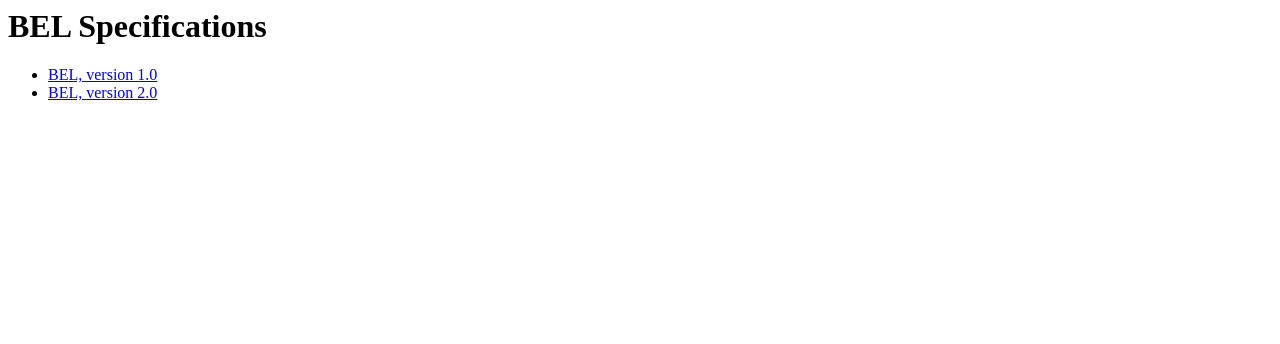
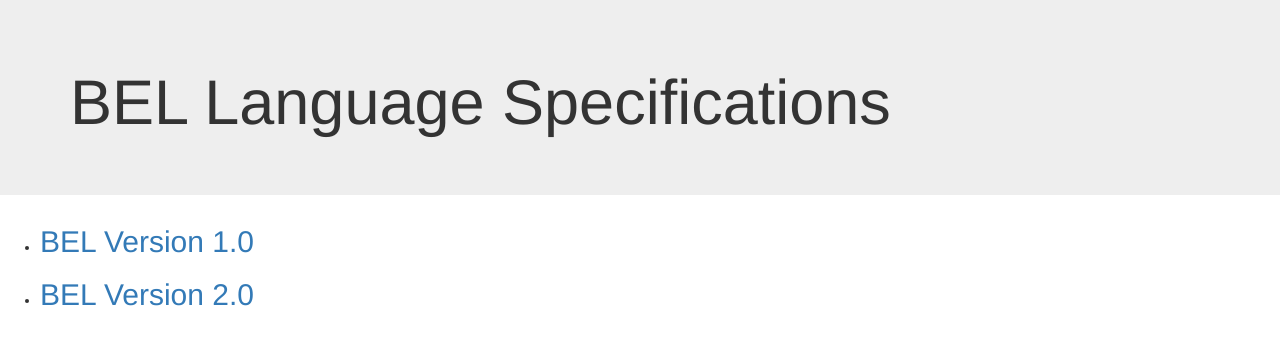
Before and after one commit to OpenBEL/language, a plain HTML site: page index.html in a window 1280 px wide. Drawn offline with nearby package versions, Linux system fonts and the light colour scheme.

Commit message:
Updated landing page

```diff
--- a/index.html
+++ b/index.html
@@ -1,12 +1,42 @@
-<html>
+<!DOCTYPE html>
+<html lang="en">
   <head>
-    <title>BEL Specifications</title>
+    <meta charset="utf-8">
+    <meta http-equiv="X-UA-Compatible" content="IE=edge">
+    <meta name="viewport" content="width=device-width, initial-scale=1">
+    <!-- The above 3 meta tags *must* come first in the head; any other head content must come *after* these tags -->
+    <title>BEL Language Specifications</title>
+
+    <!-- Bootstrap -->
+    <!-- Latest compiled and minified CSS -->
+    <link rel="stylesheet" href="https://maxcdn.bootstrapcdn.com/bootstrap/3.3.6/css/bootstrap.min.css" integrity="sha384-1q8mTJOASx8j1Au+a5WDVnPi2lkFfwwEAa8hDDdjZlpLegxhjVME1fgjWPGmkzs7" crossorigin="anonymous">
+
+    <!-- Optional theme -->
+    <link rel="stylesheet" href="https://maxcdn.bootstrapcdn.com/bootstrap/3.3.6/css/bootstrap-theme.min.css" integrity="sha384-fLW2N01lMqjakBkx3l/M9EahuwpSfeNvV63J5ezn3uZzapT0u7EYsXMjQV+0En5r" crossorigin="anonymous">
+
+    <!-- HTML5 shim and Respond.js for IE8 support of HTML5 elements and media queries -->
+    <!-- WARNING: Respond.js doesn't work if you view the page via file:// -->
+    <!--[if lt IE 9]>
+      <script src="https://oss.maxcdn.com/html5shiv/3.7.2/html5shiv.min.js"></script>
+      <script src="https://oss.maxcdn.com/respond/1.4.2/respond.min.js"></script>
+    <![endif]-->
+
   </head>
   <body>
-    <h1>BEL Specifications</h1>
+    <div class="jumbotron">
+      <div class="container">
+        <h1>BEL Language Specifications</h1>
+      </div><!-- /.container -->
+    </div><!-- /.jumbotron -->
+
     <ul>
-      <li><a href="version_1.0/bel_specification_version_1.0.html">BEL, version 1.0</a></li>
-      <li><a href="version_2.0/bel_specification_version_2.0.html">BEL, version 2.0</a></li>
+      <li><h2><a href="version_1.0/bel_specification_version_1.0.html">BEL Version 1.0</a></h2></li>
+      <li><h2><a href="version_2.0/bel_specification_version_2.0.html">BEL Version 2.0</a></h2></li>
     </ul>
+    <!-- jQuery (necessary for Bootstrap's JavaScript plugins) -->
+    <script src="https://ajax.googleapis.com/ajax/libs/jquery/1.11.3/jquery.min.js"></script>
+    <!-- Include all compiled plugins (below), or include individual files as needed -->
+    <!-- Latest compiled and minified JavaScript -->
+    <script src="https://maxcdn.bootstrapcdn.com/bootstrap/3.3.6/js/bootstrap.min.js" integrity="sha384-0mSbJDEHialfmuBBQP6A4Qrprq5OVfW37PRR3j5ELqxss1yVqOtnepnHVP9aJ7xS" crossorigin="anonymous"></script>
   </body>
 </html>
```
